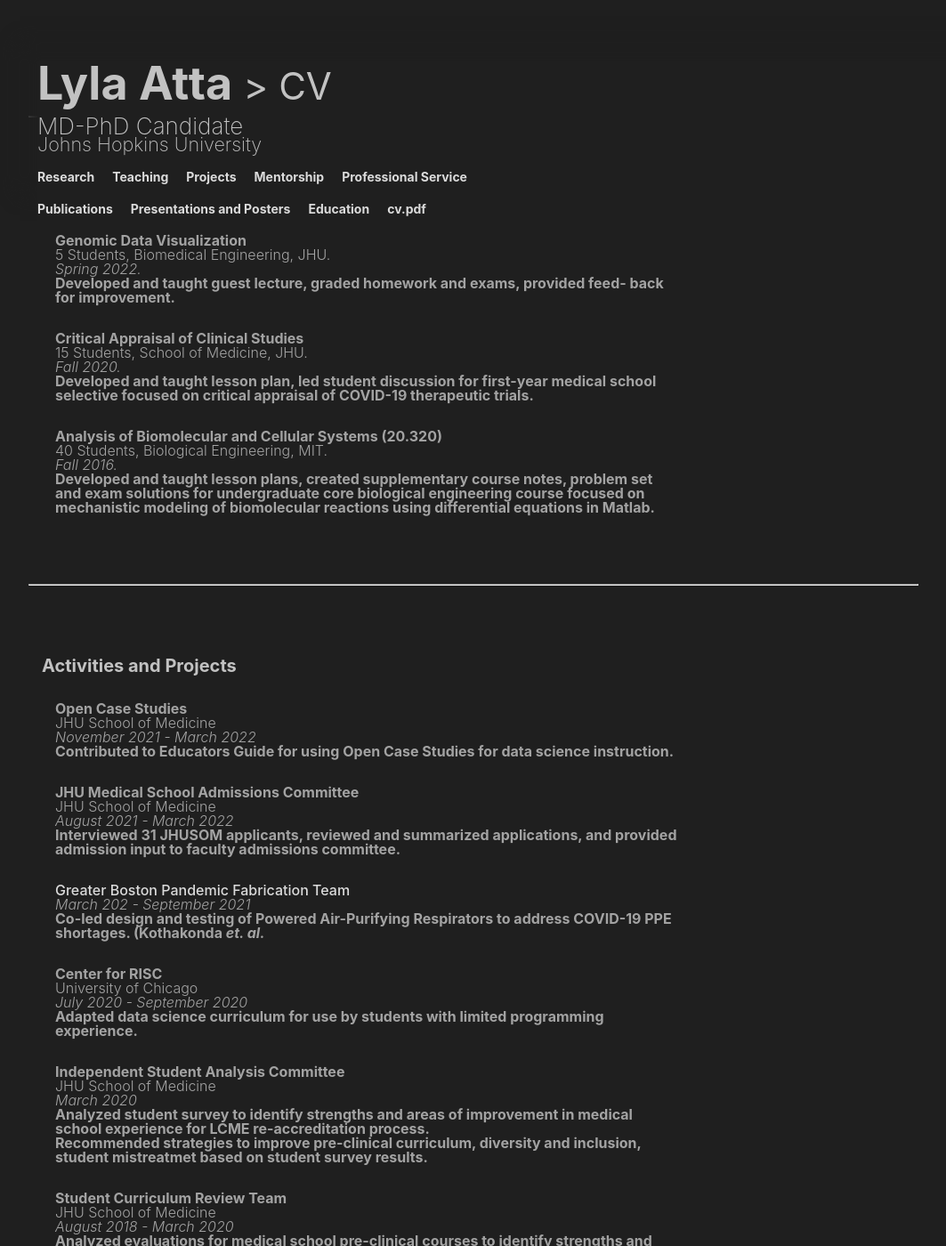
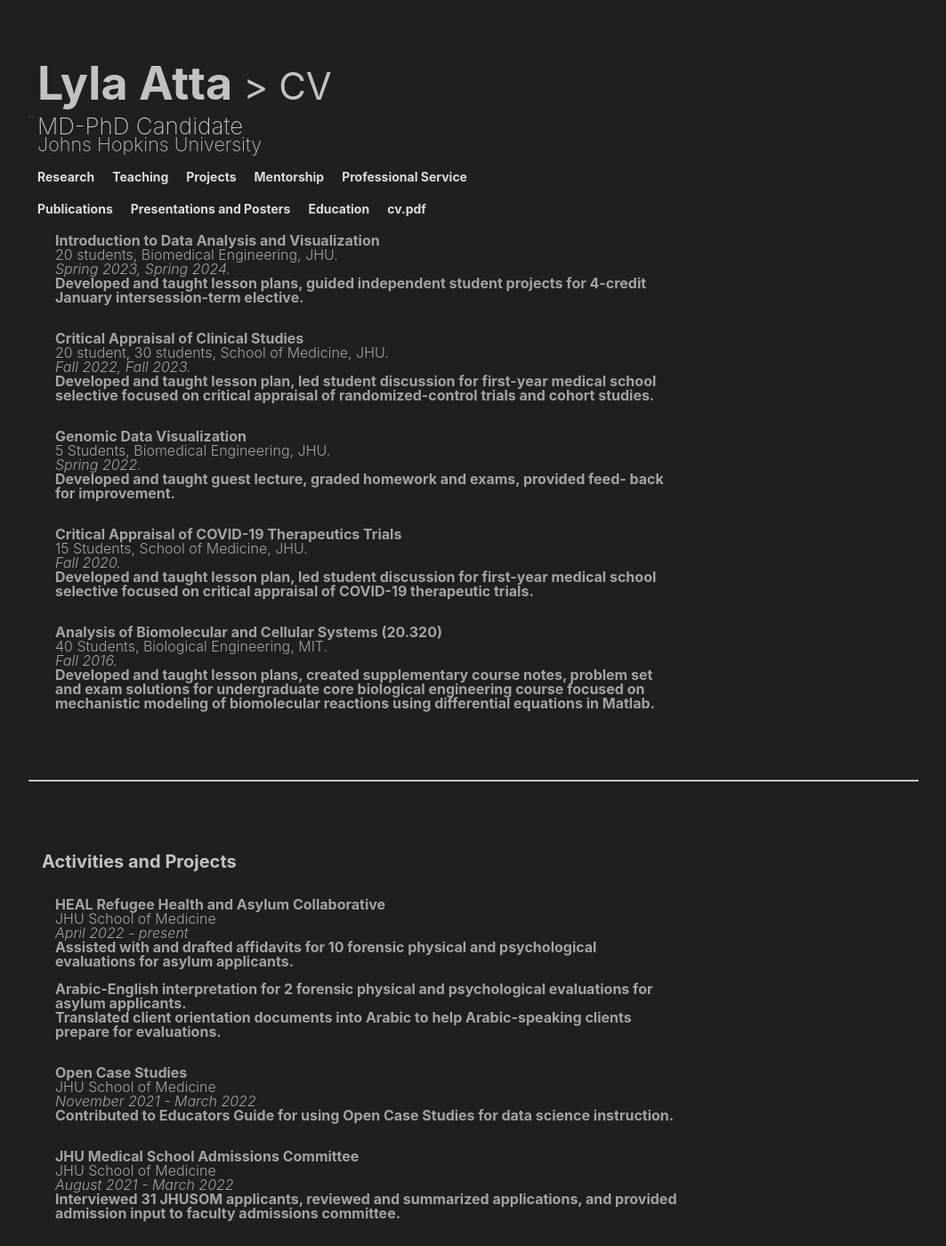
Before and after one commit to LylaAtta/LylaAtta.github.io, a Jekyll site: the page docs/cv.html, which Jekyll copies as it is, in a window 1280 px wide and 1400 px high, scrolled down 1389 px. Shown: the whole window at 89% size, without its empty margins (26-1089 px from the left). Built offline with Jekyll 4.4.1, drawn with Linux system fonts in a browser that asks for light colours; some of the changed text lies outside the part shown.

Commit message:
cv updates

```diff
--- a/docs/cv.html
+++ b/docs/cv.html
@@ -44,10 +44,10 @@
                 <li class="sub">Gene count normalization in single-cell imaging-based spatially resolved transcriptomics. <a class="general" href="https://www.biorxiv.org/content/10.1101/2023.08.30.555624v1"><em>bioRxiv</em> 2023 <em>under review</em></a>.</li>
                 <li class="sub">VeloViz: RNA-velocity informed embeddings for visualizing cellular trajectories. <a class="general" href="https://doi.org/10.1093/bioinformatics/btab653"><em>Bioinformatics 2021</em></a>. <a class="general" href="https://jef.works/veloviz/">Software and tutorials</a>.</li>
                 <li class="sub">Computational challenges and opportunities in spatially resolved transcriptomic data analysis. <a class="general" href="https://www.nature.com/articles/s41467-021-25557-9"><em>Nature Communications 2021</em></a>.</li>
-                <li class="sub">Character- izing cell-type spatial relationships across length scales in spatially resolved omics data. <em>bioRxiv, 2023, under review.</em></a>.</li>
-                <li class="sub">Alignment of spatial transcrip- tomics data using diffeomorphic metric mapping. <em>Nature Communications, 2023, accepted.</em></a>.</li>
+                <li class="sub">Characterizing cell-type spatial relationships across length scales in spatially resolved omics data. <em>bioRxiv, 2023, under review.</em></a>.</li>
+                <li class="sub">Alignment of spatial transcriptomics data using diffeomorphic metric mapping. <em>Nature Communications, 2023, accepted.</em></a>.</li>
                 <li class="sub">Soluble PD-L1 reprograms blood monocytes to prevent cerebral edema and facilitate recovery after ischemic stroke. <em>Brain Behavior and Immunity, 2023. accepted. </em></a>.</li>
-                <li class="sub">Reference-free cell-type deconvolution of pixel-resolution spatially resolved tran- scriptomics data. <a class="general" href="https://www.nature.com/articles/s41467-022-30033-z"><em>Nature Communications, 2022.</em></a>.</li>
+                <li class="sub">Reference-free cell-type deconvolution of pixel-resolution spatially resolved transcriptomics data. <a class="general" href="https://www.nature.com/articles/s41467-022-30033-z"><em>Nature Communications, 2022.</em></a>.</li>
                 <li class="sub">Interactions between cancer cells and immune cells drive transitions to mesenchymal-like states in glioblastoma. <a class="general" href="https://www.cell.com/cancer-cell/fulltext/S1535-6108(21)00268-3"><em>Cancer Cell 2021</em></a>.</li>
             </ul>
         <li class="main"><b>Graduate Rotation Student</b>
@@ -91,11 +91,19 @@
 
     <h6><a id="teaching"></a>Teaching Experience</h6>
     <ul class="main">
+        <li class="main"><b>Introduction to Data Analysis and Visualization</b><br>
+            20 students, Biomedical Engineering, JHU.<br>
+            <em>Spring 2023, Spring 2024.</em><br>
+            <b>Developed and taught lesson plans, guided independent student projects for 4-credit January intersession-term elective.</b></li>
+        <li class="main"><b>Critical Appraisal of Clinical Studies</b><br>
+            20 student, 30 students, School of Medicine, JHU.<br>
+            <em>Fall 2022, Fall 2023.</em><br>
+            <b>Developed and taught lesson plan, led student discussion for first-year medical school selective focused on critical appraisal of randomized-control trials and cohort studies.</b></li>
         <li class="main"><b>Genomic Data Visualization</b><br>
             5 Students, Biomedical Engineering, JHU.<br>
             <em>Spring 2022.</em><br>
             <b>Developed and taught guest lecture, graded homework and exams, provided feed- back for improvement.</b></li>
-        <li class="main"><b>Critical Appraisal of Clinical Studies</b><br>
+        <li class="main"><b>Critical Appraisal of COVID-19 Therapeutics Trials</b><br>
             15 Students, School of Medicine, JHU.<br>
             <em>Fall 2020.</em><br>
             <b>Developed and taught lesson plan, led student discussion for first-year medical school selective focused on critical appraisal of COVID-19 therapeutic trials.</b></li>
@@ -109,6 +117,12 @@
 
     <h6><a class="anchor" id="projects"></a>Activities and Projects</h6>
     <ul class="main">
+        <li class="main"><b>HEAL Refugee Health and Asylum Collaborative</b><br>
+            JHU School of Medicine<br>
+            <em>April 2022 - present</em><br>
+            <b>Assisted with and drafted affidavits for 10 forensic physical and psychological evaluations for asylum applicants. </b></li><li>
+            <b>Arabic-English interpretation for 2 forensic physical and psychological evaluations for asylum applicants. </b></li>
+            <b>Translated client orientation documents into Arabic to help Arabic-speaking clients prepare for evaluations.</b></li>
         <li class="main"><b>Open Case Studies</b><br>
             JHU School of Medicine<br>
             <em>November 2021 - March 2022</em><br>
@@ -182,6 +196,9 @@
     <ul class="main">
         <li class="main"><b>Peer Review:</b> </li>
             <ul class="sub" style="font-weight: normal;">
+                <li class="sub">Nucleic Acids Research,<em>2023.</em></li>
+                <li class="sub">iScience,<em>2022.</em></li>
+                <li class="sub">Nature Medicine,<em>2022.</em></li>
                 <li class="sub">Bioinformatics,<em>2021.</em></li>
                 <li class="sub">Genome Research,<em>2021.</em></li>
                 <li class="sub">BMJ Open,<em>2021.</em></li>
```
